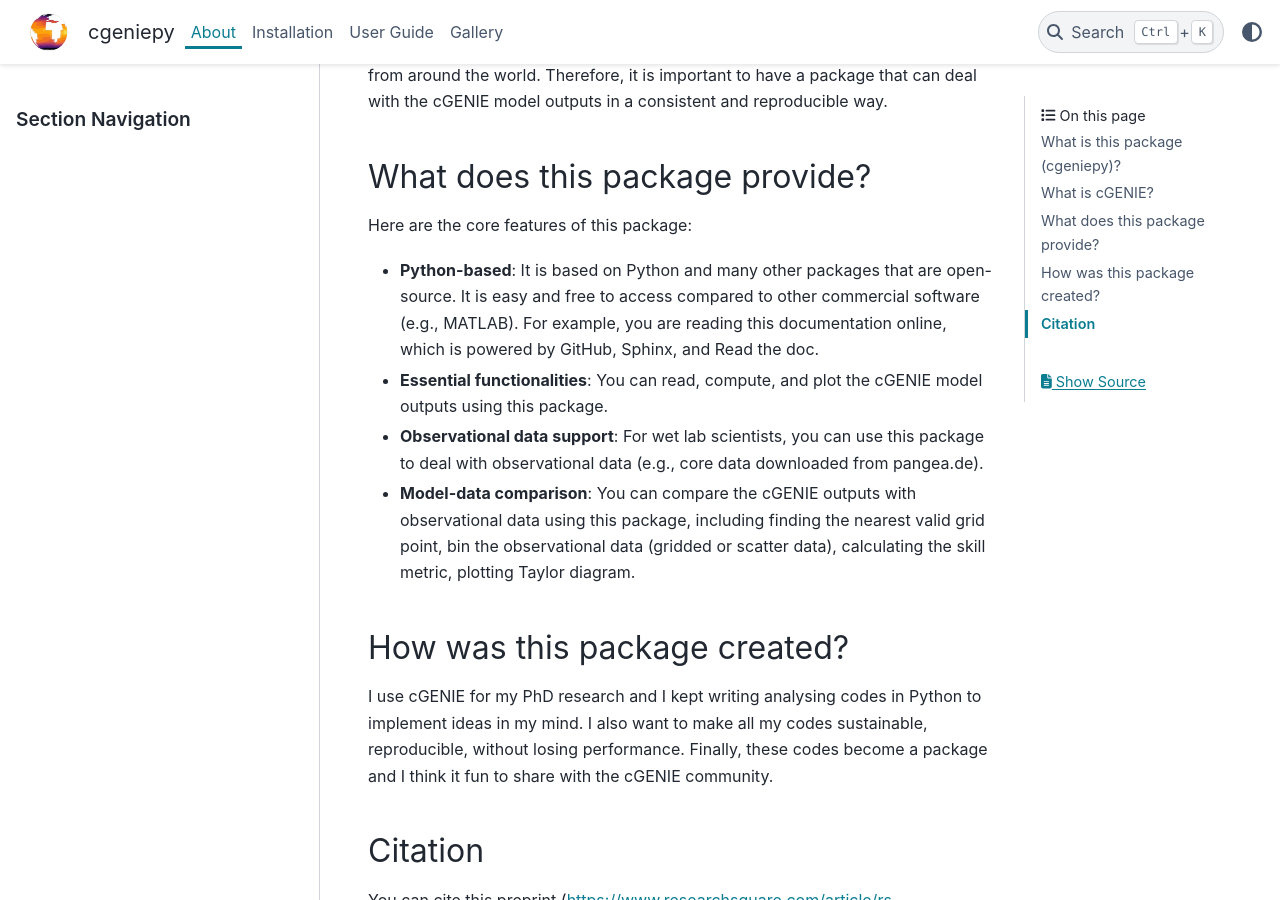
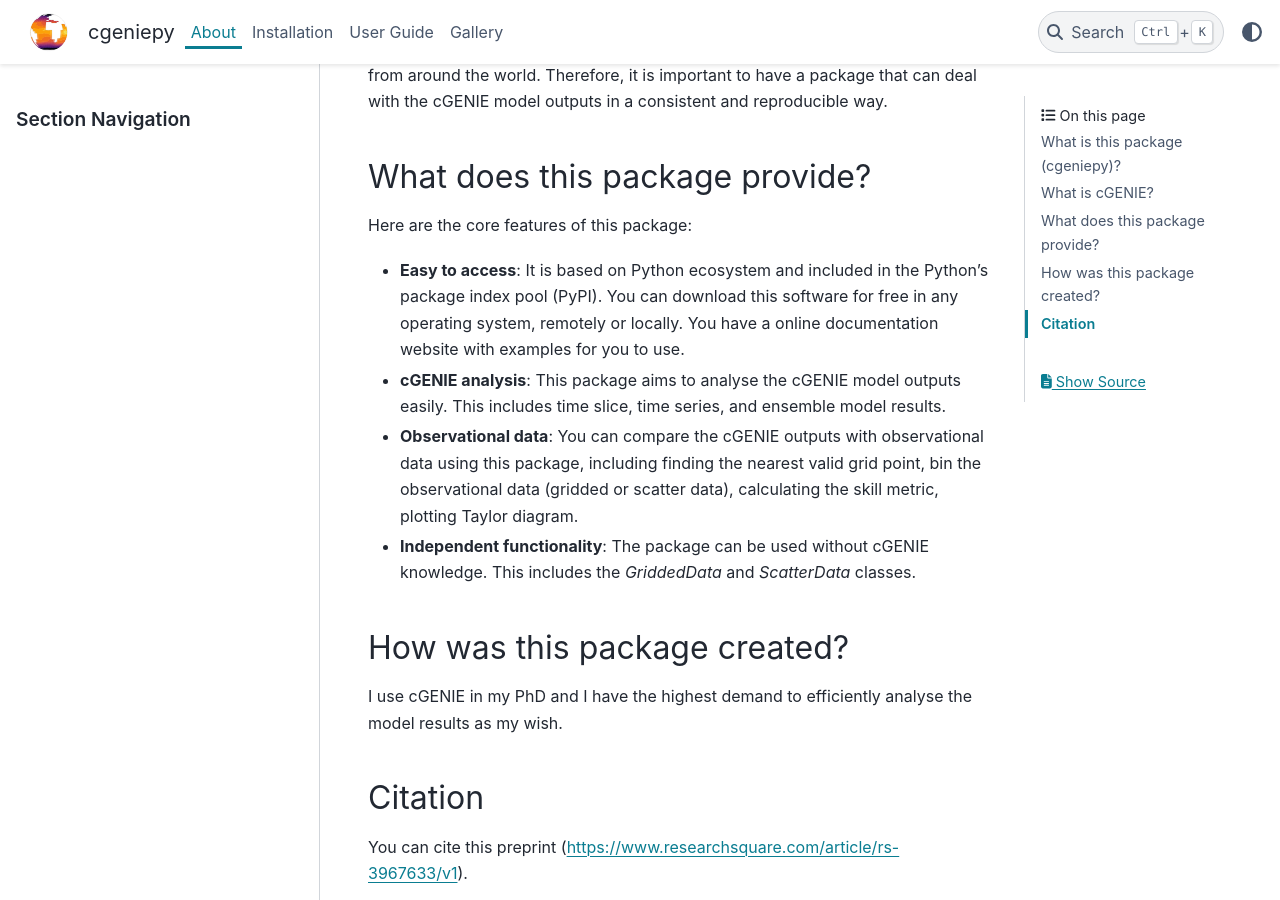
Before and after one commit to ruiying-ocean/cgeniepy, a Sphinx documentation site: the page built from docs/source/about.rst, in a window 1280 px wide and 900 px high, scrolled down 594 px. Built offline with Sphinx 7.4.7 and the PyData theme 0.15.4, drawn with Linux system fonts in a browser that asks for light colours.

Commit message:
update about.rst

```diff
--- a/docs/source/about.rst
+++ b/docs/source/about.rst
@@ -19,15 +19,18 @@ What does this package provide?
 --------------------------------
 Here are the core features of this package:
 
-- **Python-based**: It is based on Python and many other packages that are open-source. It is easy and free to access compared to other commercial software (e.g., MATLAB). For example, you are reading this documentation online, which is powered by GitHub, Sphinx, and Read the doc.
-- **Essential functionalities**: You can read, compute, and plot the cGENIE model outputs using this package.
-- **Observational data support**: For wet lab scientists, you can use this package to deal with observational data (e.g., core data downloaded from pangea.de).
-- **Model-data comparison**: You can compare the cGENIE outputs with observational data using this package, including finding the nearest valid grid point, bin the observational data (gridded or scatter data), calculating the skill metric, plotting Taylor diagram.
+- **Easy to access**: It is based on Python ecosystem and included in the Python's package index pool (PyPI). You can download this software for free in any operating system, remotely or locally. You have a online documentation website with examples for you to use.
+
+- **cGENIE analysis**: This package aims to analyse the cGENIE model outputs easily. This includes time slice, time series, and ensemble model results.
+
+- **Observational data**: You can compare the cGENIE outputs with observational data using this package, including finding the nearest valid grid point, bin the observational data (gridded or scatter data), calculating the skill metric, plotting Taylor diagram.
+
+- **Independent functionality**: The package can be used without cGENIE knowledge. This includes the `GriddedData` and `ScatterData` classes.
 
 
 How was this package created?
-------------------------------
-I use cGENIE for my PhD research and I kept writing analysing codes in Python to implement ideas in my mind. I also want to make all my codes sustainable, reproducible, without losing performance. Finally, these codes become a package and I think it fun to share with the cGENIE community.
+--------------------------------
+I use cGENIE in my PhD and I have the highest demand to efficiently analyse the model results as my wish.
 
 
 Citation
```
